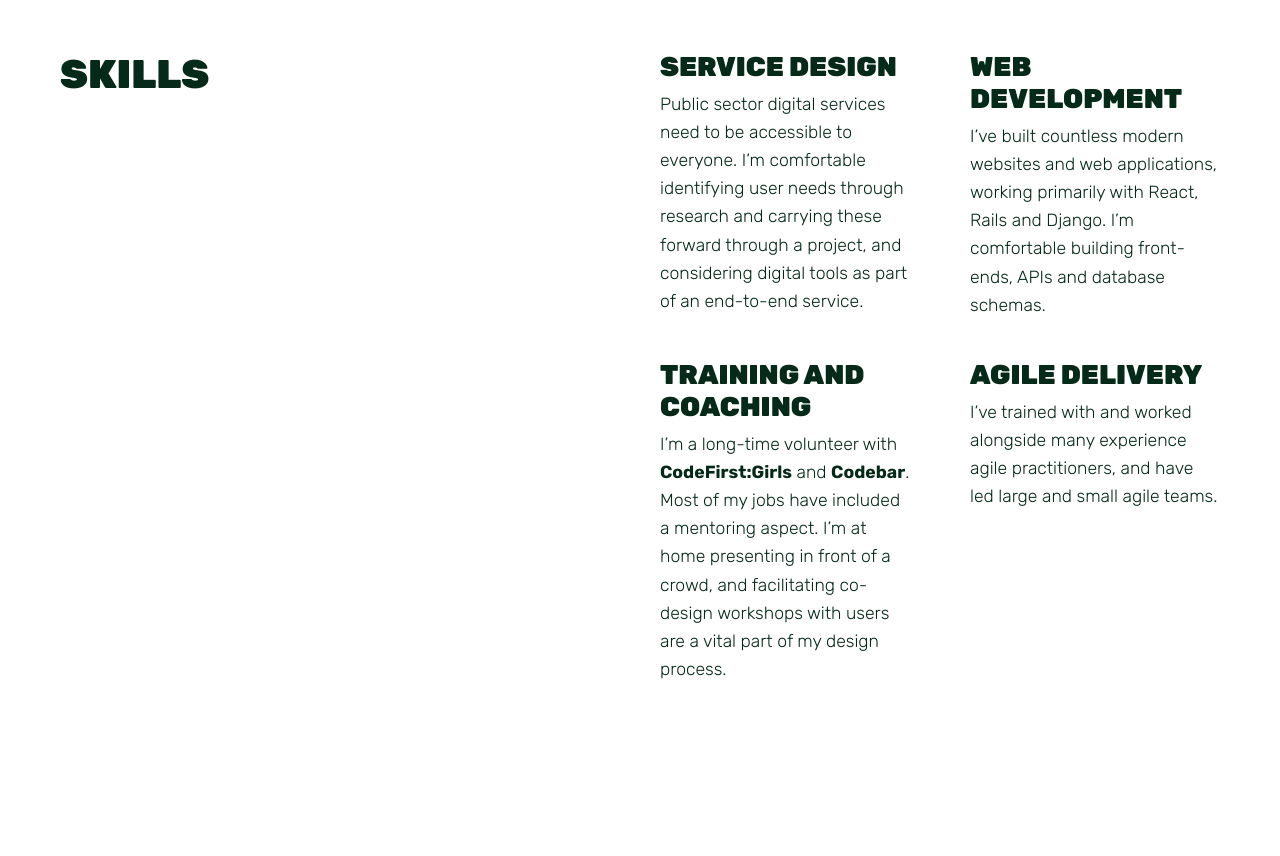
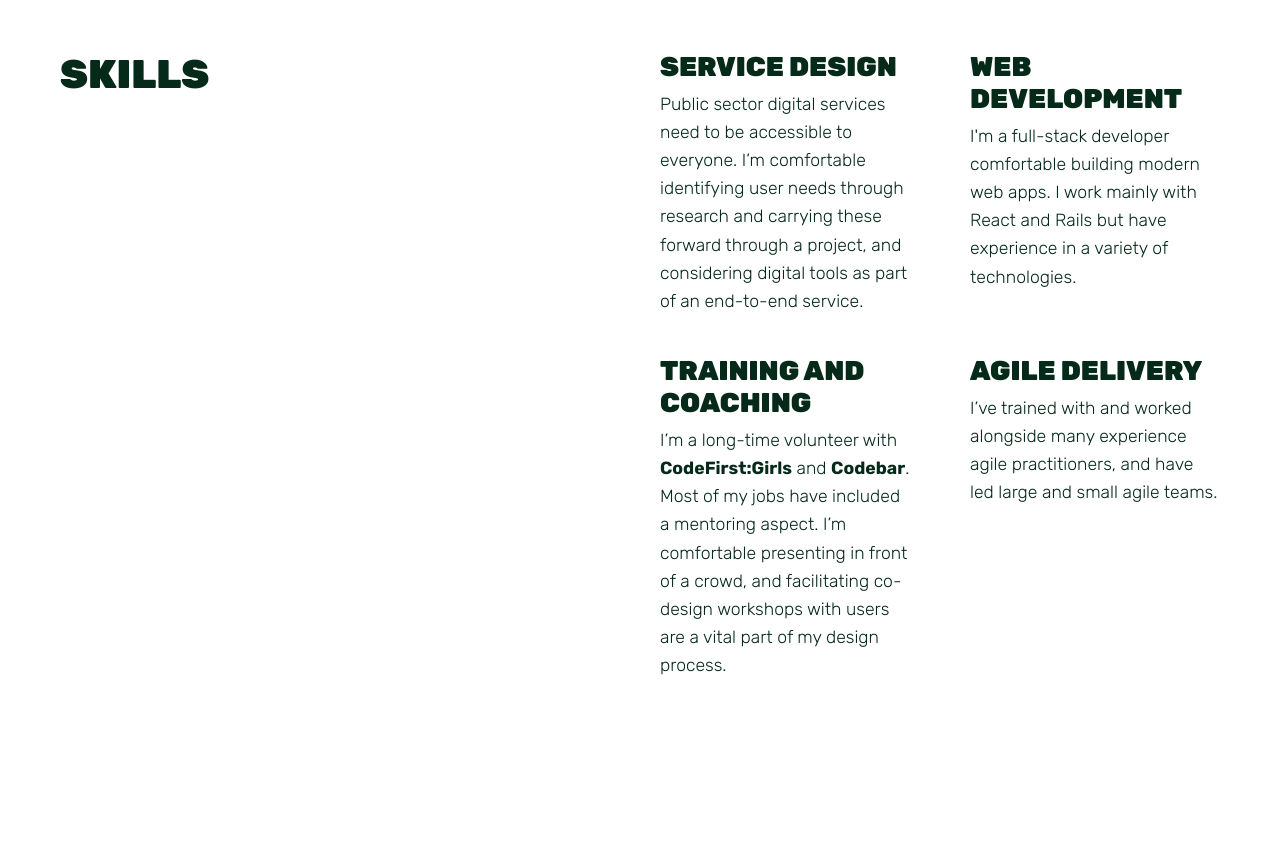
Before and after one commit to jhackett1/jayehackett, a Gatsby site: page / in a window 1280 px wide. Shown: the part 2640-3496 px from the top of the page. Built offline with nearby package versions, Linux system fonts and the light colour scheme; Gatsby itself is replaced by a stand-in of ours.

Commit message:
update copy

```diff
--- a/src/layouts/index.js
+++ b/src/layouts/index.js
@@ -89,11 +89,11 @@ const Layout = ({
                 </li>
                 <li className="list-item">
                     <h3 className="list-item__title">Web development</h3>
-                    <p className="list-item__description">I’ve built countless modern websites and web applications, working primarily with React, Rails and Django. I’m comfortable building front-ends, APIs and database schemas.</p>
+                    <p className="list-item__description">I'm a full-stack developer comfortable building modern web apps. I work mainly with React and Rails but have experience in a variety of technologies.</p>
                 </li>
                 <li className="list-item">
                     <h3 className="list-item__title">Training and coaching</h3>
-                    <p className="list-item__description">I’m a long-time volunteer with <strong>CodeFirst:Girls</strong> and <strong>Codebar</strong>. Most of my jobs have included a mentoring aspect. I’m at home presenting in front of a crowd, and facilitating co-design workshops with users are a vital part of my design process.</p>
+                    <p className="list-item__description">I’m a long-time volunteer with <strong>CodeFirst:Girls</strong> and <strong>Codebar</strong>. Most of my jobs have included a mentoring aspect. I’m comfortable presenting in front of a crowd, and facilitating co-design workshops with users are a vital part of my design process.</p>
                 </li>
                 <li className="list-item">
                     <h3 className="list-item__title">Agile delivery</h3>
```
